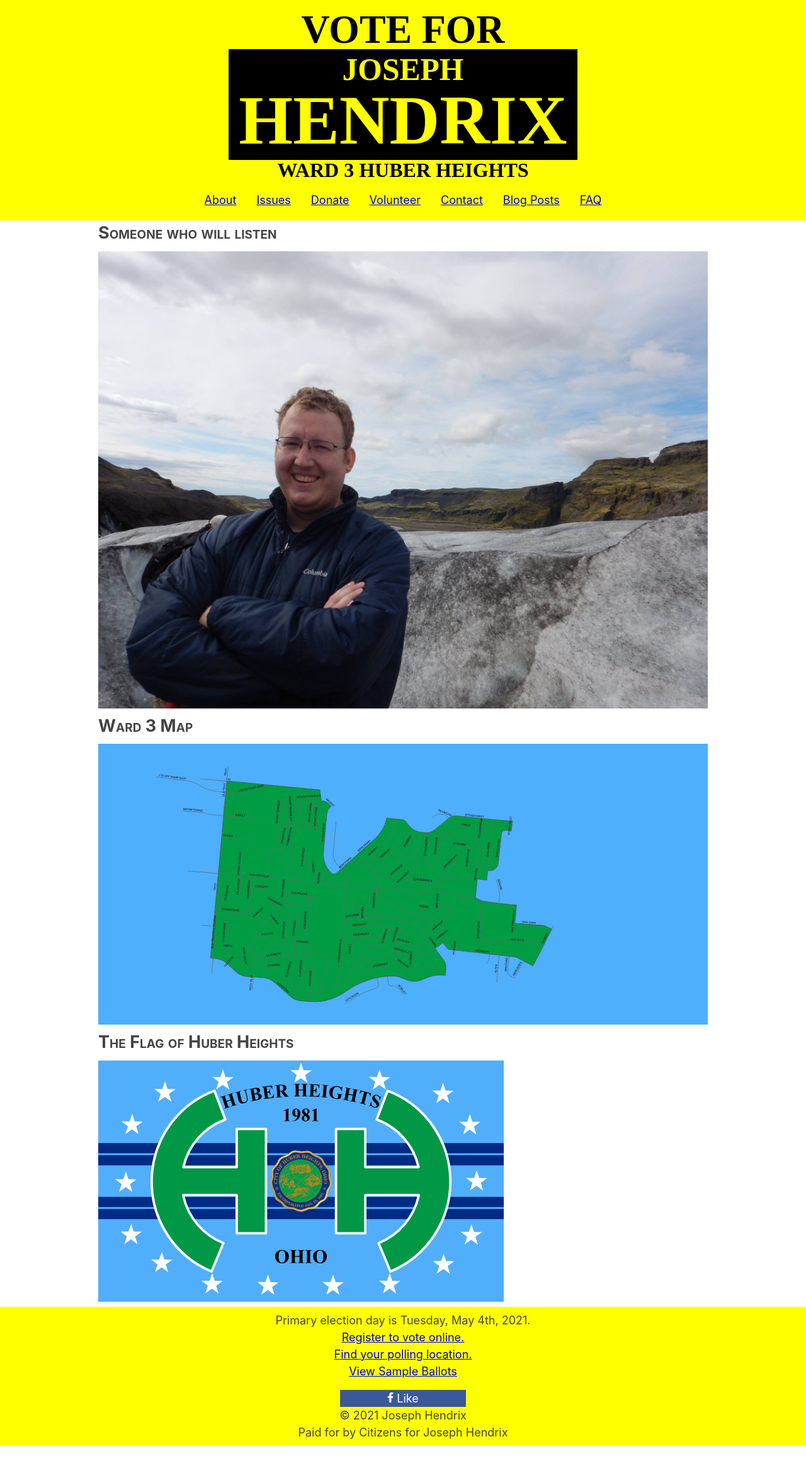
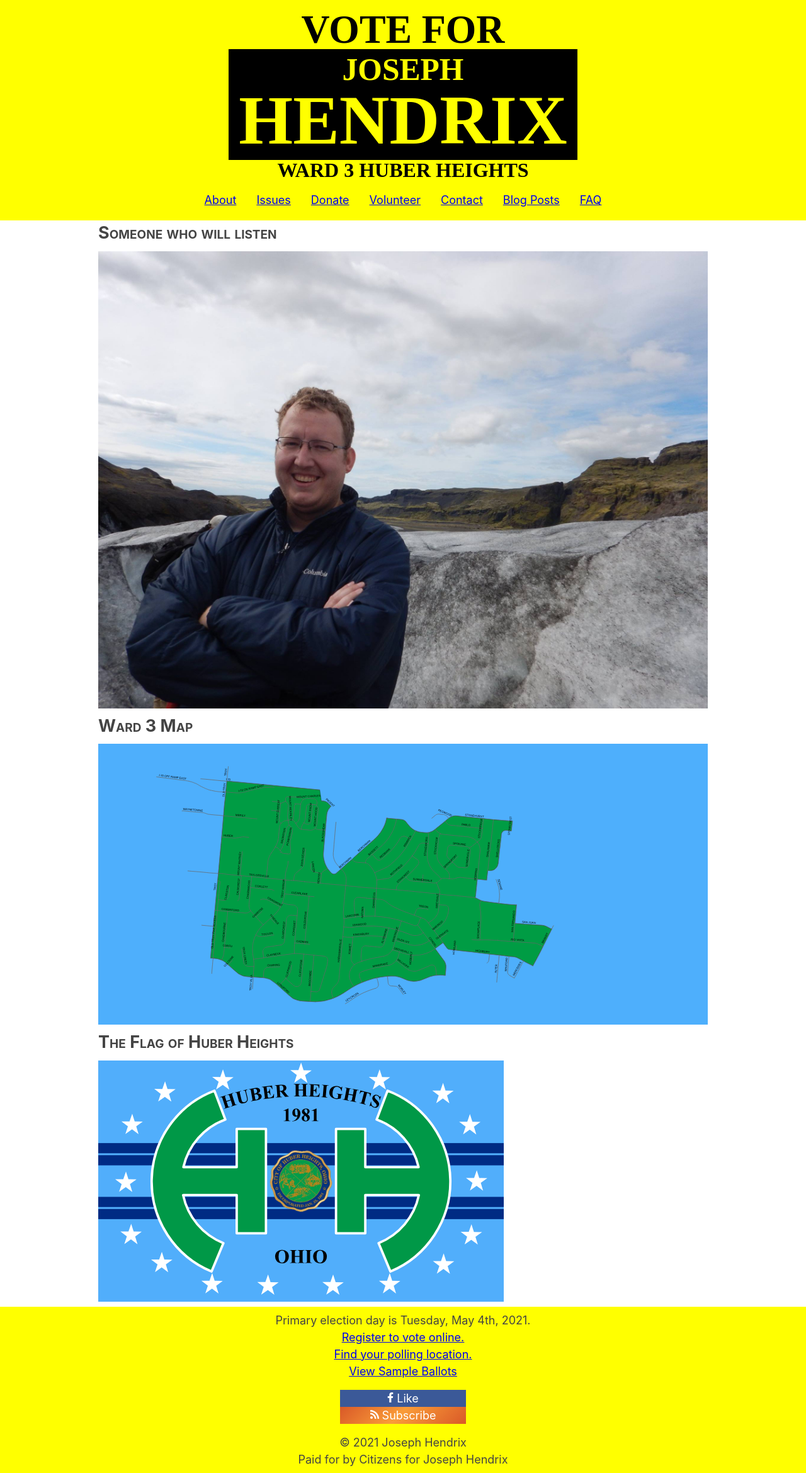
Before and after one commit to hendrixjoseph/joe4huberheights, a Jekyll site: the page built from index.md, in a window 1280 px wide. Shown: the whole page at 63% size. Built offline with Jekyll 4.4.1, drawn with Linux system fonts in a browser that asks for light colours; before the commit the page ends 2296 px from its top, so only the background shows below that.

Commit message:
add rss link

```diff
--- /dev/null
+++ b/_includes/ward-walks-map.html
@@ -0,0 +1 @@
+<iframe src="https://www.google.com/maps/d/embed?mid=1TcVx26XHgsFKgCcbs35Ta4g3cnE3WQ0-" width="640" height="480"></iframe>
--- a/_layouts/template.html
+++ b/_layouts/template.html
@@ -72,6 +72,10 @@
     <a href="https://www.facebook.com/Joe4HuberHeights/" title="Like me on Facebook" class="facebook">
       <img src="/facebook-f.svg" alt="The Facebook F"> Like
     </a>
+    <a href="/feed.xml" title="Subscribe to my RSS Feed" class="rss">
+      <img src="/rss.svg" alt="RSS Icon"> Subscribe
+    </a>
+    <div></div>
     <div>&copy; {{ site.time | date: '%Y' }} Joseph Hendrix</div>
     <div>Paid for by Citizens for Joseph Hendrix</div>
   </footer>
--- a/style.css
+++ b/style.css
@@ -189,6 +189,15 @@ kbd {
 .facebook {
   background-color: #3B5998;
   color: #FFFFFF;
+
+}
+
+.rss {
+  color: white;
+  background: transparent linear-gradient(135deg, #d95928 0%, #fa9c38 47%, #d95928 100%) repeat scroll 0% 0%;
+}
+
+.facebook, .rss {
   width: 200px;
   max-width: 100%;
   margin: 0 auto;
@@ -196,7 +205,7 @@ kbd {
   display: block;
 }
 
-.facebook img {
+.facebook img, .rss img {
   display: inline;
   max-height: 1rem;
   max-width: 1rem;
```
Also changed, not shown: rss.svg (added).
